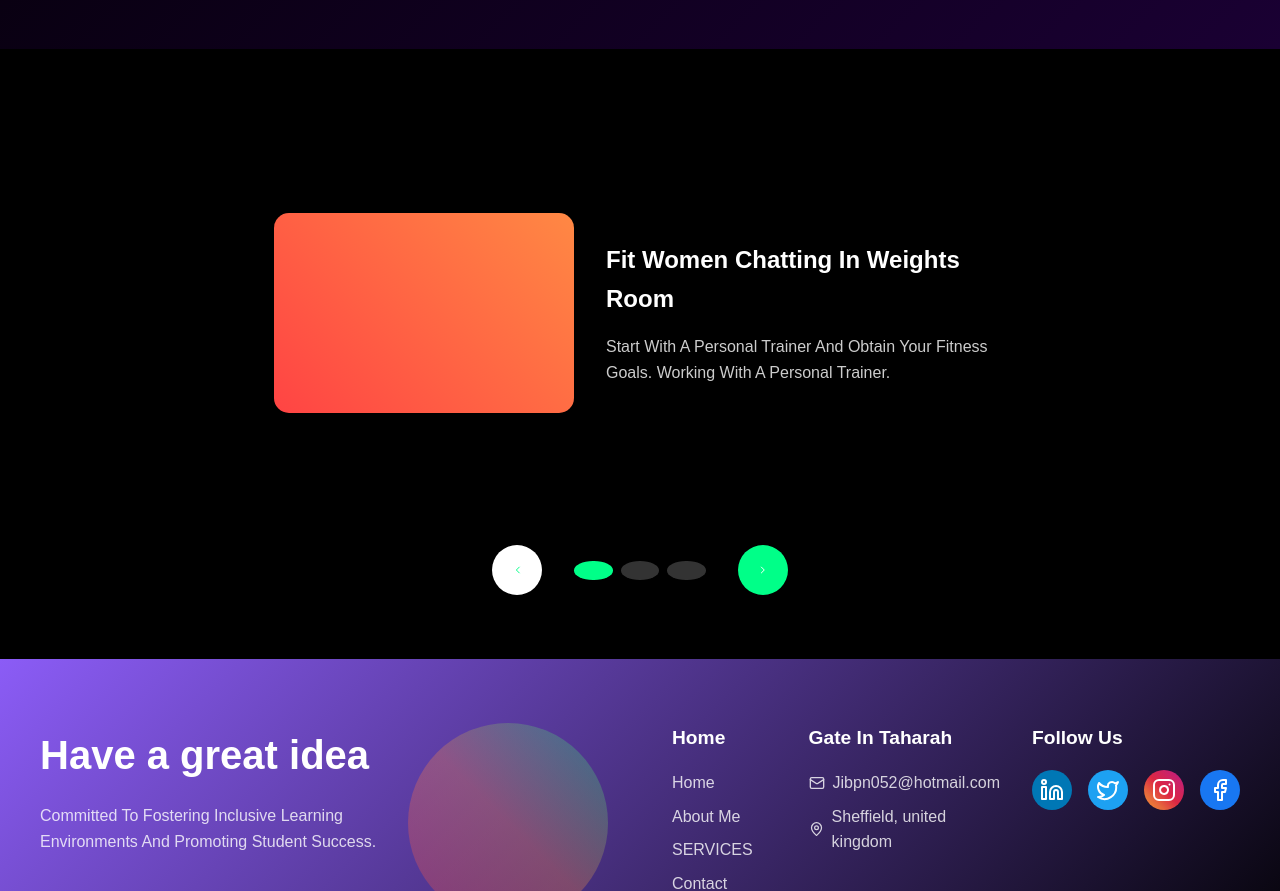
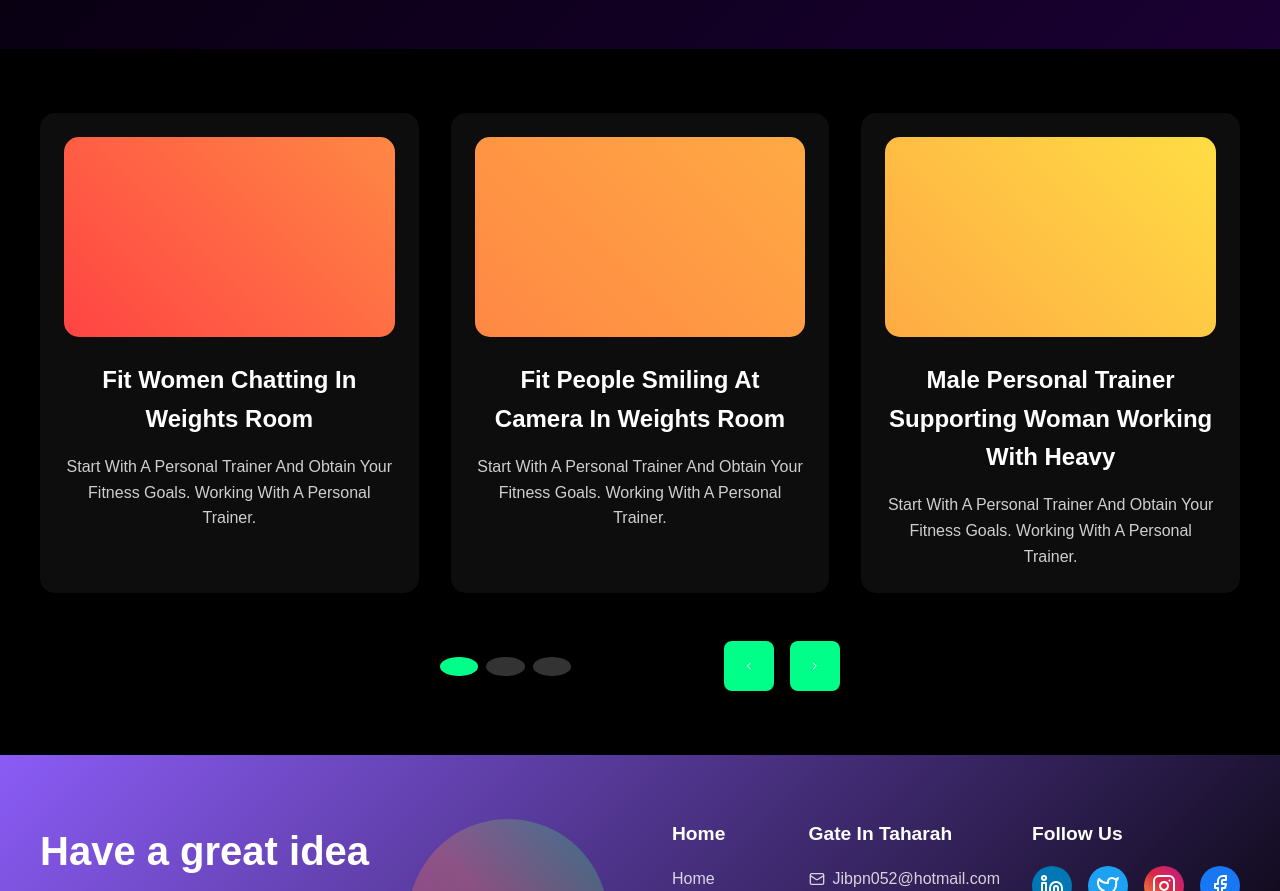
Before and after one commit to rajni2002491/gym_website, a React (Vite) app: page / in a window 1280 px wide. Shown: the part 3844-4735 px from the top of the page. Built offline with nearby package versions, Linux system fonts and the light colour scheme.

Commit message:
galary section added

```diff
--- a/src/App.css
+++ b/src/App.css
@@ -813,6 +813,10 @@ body {
   transition: transform 0.3s;
 }
 
+.pricing-card:not(.featured) {
+  background: rgba(128, 77, 77, 0.1);
+}
+
 .pricing-card.featured {
   background: linear-gradient(135deg, #ff8844 0%, #8b5cf6 100%);
   transform: scale(1.05);
@@ -882,34 +886,30 @@ body {
   margin: 0 auto;
 }
 
-.gallery-carousel {
-  position: relative;
-  height: 400px;
-  margin-bottom: 2rem;
+.gallery-cards {
+  display: grid;
+  grid-template-columns: repeat(3, 1fr);
+  gap: 2rem;
+  margin-bottom: 3rem;
 }
 
-.gallery-item {
-  position: absolute;
-  top: 0;
-  left: 0;
-  width: 100%;
-  height: 100%;
-  opacity: 0;
-  transition: opacity 0.5s;
-  display: flex;
-  align-items: center;
-  justify-content: center;
+.gallery-card {
+  background: rgba(255, 255, 255, 0.05);
+  border-radius: 15px;
+  padding: 1.5rem;
+  text-align: center;
+  transition: transform 0.3s ease;
 }
 
-.gallery-item.active {
-  opacity: 1;
+.gallery-card:hover {
+  transform: translateY(-5px);
 }
 
 .gallery-image {
-  width: 300px;
+  width: 100%;
   height: 200px;
   border-radius: 15px;
-  margin-right: 2rem;
+  margin-bottom: 1.5rem;
 }
 
 .image-1 {
@@ -925,8 +925,7 @@ body {
 }
 
 .gallery-content {
-  flex: 1;
-  max-width: 400px;
+  text-align: center;
 }
 
 .gallery-title {
@@ -942,14 +941,39 @@ body {
 
 .gallery-nav {
   display: flex;
-  justify-content: center;
+  justify-content: space-between;
   align-items: center;
-  gap: 2rem;
+  max-width: 400px;
+  margin: 0 auto;
 }
 
 .nav-dots {
   display: flex;
   gap: 0.5rem;
+}
+
+.nav-arrows {
+  display: flex;
+  gap: 1rem;
+}
+
+.nav-btn-square {
+  width: 50px;
+  height: 50px;
+  border-radius: 8px;
+  background: #00ff88;
+  border: none;
+  color: white;
+  display: flex;
+  align-items: center;
+  justify-content: center;
+  cursor: pointer;
+  transition: all 0.3s ease;
+}
+
+.nav-btn-square:hover {
+  background: #00cc6a;
+  transform: scale(1.05);
 }
 
 .nav-dot {
--- a/src/components/Gallery.jsx
+++ b/src/components/Gallery.jsx
@@ -37,12 +37,9 @@ const Gallery = () => {
     return (
         <section className="gallery">
             <div className="gallery-container">
-                <div className="gallery-carousel">
+                <div className="gallery-cards">
                     {galleryItems.map((item) => (
-                        <div
-                            key={item.id}
-                            className={`gallery-item ${currentSlide === item.id ? 'active' : ''}`}
-                        >
+                        <div key={item.id} className="gallery-card">
                             <div className={`gallery-image image-${item.id}`}></div>
                             <div className="gallery-content">
                                 <h3 className="gallery-title">{item.title}</h3>
@@ -53,9 +50,6 @@ const Gallery = () => {
                 </div>
 
                 <div className="gallery-nav">
-                    <button className="nav-btn prev" onClick={prevSlide}>
-                        <ChevronLeft />
-                    </button>
                     <div className="nav-dots">
                         {[1, 2, 3].map((dot) => (
                             <button
@@ -65,9 +59,14 @@ const Gallery = () => {
                             ></button>
                         ))}
                     </div>
-                    <button className="nav-btn next" onClick={nextSlide}>
-                        <ChevronRight />
-                    </button>
+                    <div className="nav-arrows">
+                        <button className="nav-btn-square prev" onClick={prevSlide}>
+                            <ChevronLeft />
+                        </button>
+                        <button className="nav-btn-square next" onClick={nextSlide}>
+                            <ChevronRight />
+                        </button>
+                    </div>
                 </div>
             </div>
         </section>
```
